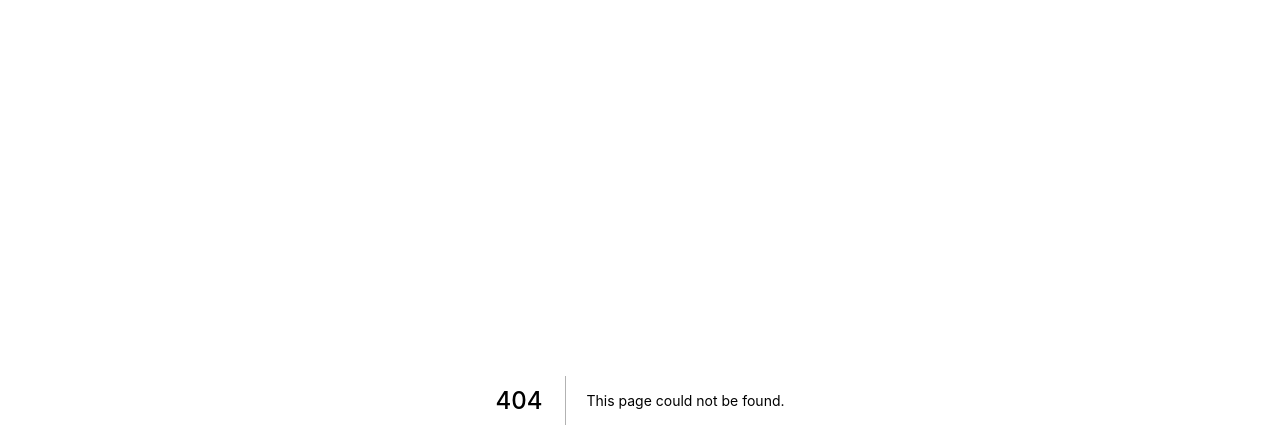
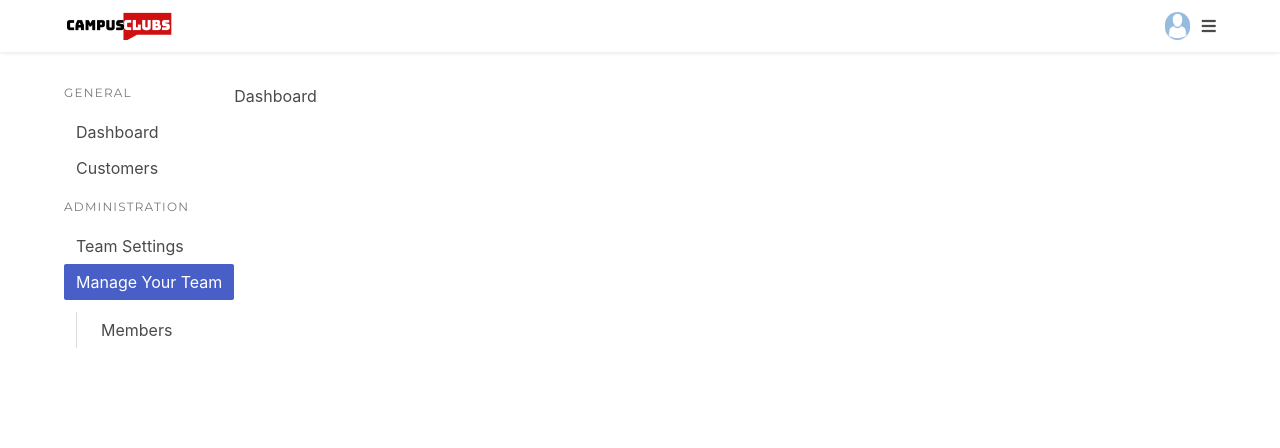
Before and after one commit to Hack4Impact-BU/campus-clubs, a Next.js app: page /dashboard in a window 1280 px wide. Before the commit this address had no page. Shown: the top 448 px of the page. Built offline with nearby package versions, Linux system fonts and the light colour scheme; no server answers; sample sign-in values are in the browser's storage.

Commit message:
created wrapper for protected routes, redirects if logged in, separate landing route, and started work on sidebar component

```diff
--- a/components/home/dashboard.js
+++ /dev/null
@@ -1,5 +0,0 @@
-export default function Dashboard() {
-    return (
-        <h2> Dashboard </h2>
-    )
-}
--- /dev/null
+++ b/components/layout/Sidebar/Sidebar.js
@@ -0,0 +1,31 @@
+export default class Sidebar extends React.Component {
+    constructor(props) {
+        super(props)
+    }
+
+    render() {
+        return (
+            <aside className="menu">
+                <p className="menu-label">
+                    General
+                </p>
+                <ul className="menu-list">
+                    <li><a>Dashboard</a></li>
+                    <li><a>Customers</a></li>
+                </ul>
+                <p className="menu-label">
+                    Administration
+                </p>
+                <ul className="menu-list">
+                    <li><a>Team Settings</a></li>
+                    <li>
+                        <a className="is-active">Manage Your Team</a>
+                        <ul>
+                            <li><a>Members</a></li>
+                        </ul>
+                    </li>
+                </ul>
+            </aside>
+        )
+    }
+}
--- /dev/null
+++ b/components/layout/Wrapper.js
@@ -0,0 +1,18 @@
+import { useSession } from "next-auth/client";
+import Sidebar from "./Sidebar/Sidebar";
+
+// Use this Wrapper component for all protected routes.
+export default function Wrapper({children}) {
+    const [ session, loading] = useSession();
+
+    if (typeof window !== "undefined" && loading) return null;
+
+    if (!session) return <p> Access denied. Please login first. </p>
+
+    return(
+        <main className="container main-container">
+            <Sidebar/>
+            {children}
+        </main>
+    )
+}
--- a/components/layout/navigation/LoggedInNav/LoggedInUserMenu/LoggedInUserMenu.js
+++ b/components/layout/navigation/LoggedInNav/LoggedInUserMenu/LoggedInUserMenu.js
@@ -13,6 +13,7 @@ export default class LoggedInUserMenu extends React.Component {
     handleMenuClick = () => {
         this.setState(state => ({dropdownActive: !state.dropdownActive}))
     }
+
     render() {
         return (
             <div className={`navbar-item has-dropdown ${this.state.dropdownActive ? "is-active" : null}`}  onClick={this.handleMenuClick}>
--- a/pages/_app.js
+++ b/pages/_app.js
@@ -5,12 +5,21 @@ import "@fortawesome/fontawesome-free/css/all.css";
 
 import React from 'react';
 import { Provider } from "next-auth/client"
+import Header from '../components/layout/Header';
 
 export default function App({Component, pageProps}) {
   return (
     <Provider
     session={pageProps.session}>
-      <Component {...pageProps}/>
+      {
+        Component.name == "LoginView" ? <Component {...pageProps}/> :
+        <>
+        <Header/>
+        <main className="container main-container">
+            <Component {...pageProps}/>
+        </main>
+        </>
+      }
     </Provider>
   )
 }
--- /dev/null
+++ b/pages/dashboard/index.js
@@ -0,0 +1,9 @@
+import Wrapper from "../../components/layout/Wrapper";
+
+export default function Dashboard() {
+    return (
+        <Wrapper>
+            <h2> Dashboard </h2>
+        </Wrapper>
+    )
+}
--- a/styles/globals.css
+++ b/styles/globals.css
@@ -24,4 +24,5 @@ p {
 
 .main-container {
   padding-top: 1rem;
+  display: flex;
 }
```
Also changed, not shown: components/layout/Layout.js (deleted, +0 -12 lines), pages/index.js (+19 -13 lines), pages/landing/index.js (renamed from components/home/landing.js).
